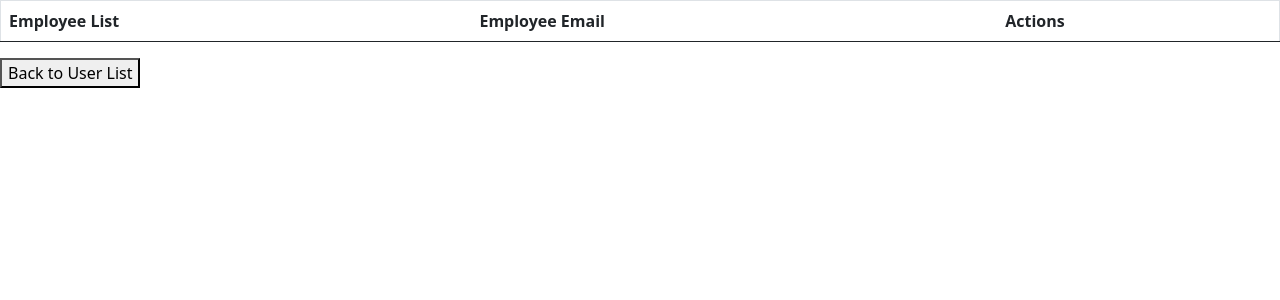
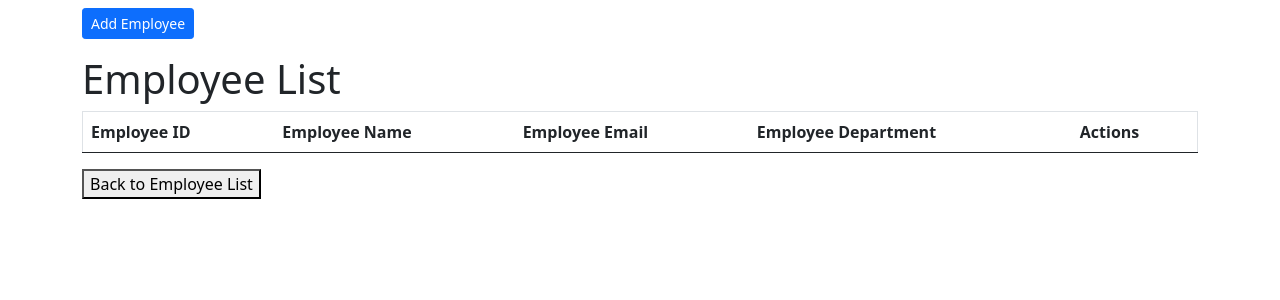
Before and after one commit to GeRmAnImAl/Group1HRMSAPP, a Spring Boot app: page /employeeList in a window 1280 px wide. Shown: the top 300 px of the page. Run offline with Spring Boot 4, Linux system fonts and the light colour scheme; lists and menus that the app fills with data are empty.

Commit message:
Update employee_list for functionality Fixed errors and styling for employee_list.html

```diff
--- a/src/main/java/com/example/group1hrmsapp/model/Employee.java
+++ b/src/main/java/com/example/group1hrmsapp/model/Employee.java
@@ -180,4 +180,8 @@
     public void setManager(Manager manager) {
         this.manager = manager;
     }
+
+    public String getFullName(){
+        return firstName + " " + lastName;
+    }
 }
--- a/src/main/resources/templates/employee_list.html
+++ b/src/main/resources/templates/employee_list.html
@@ -3,28 +3,36 @@
 <head>
     <link href="https://cdn.jsdelivr.net/npm/bootstrap@5.0.0/dist/css/bootstrap.min.css" rel="stylesheet" integrity="sha384-wEmeIV1mKuiNpC+IOBjI7aAzPcEZeedi5yW5f2yOq55WWLwNGmvvx4Um1vskeMj0" crossorigin="anonymous">
     <meta charset="UTF-8">
-    <title>Title</title>
+    <title>Human Resource Management System</title>
 </head>
 <body>
+<div class="container my-2">
+    <a th:href = "@{/showNewEmployeeForm}" class="btn btn-primary btn-sm mb-3"> Add Employee </a>
+    <h1>Employee List</h1>
 <table border="1" class = "table table-striped table-responsive-md">
     <thead>
     <tr>
-        <th>Employee List</th>
+        <th>Employee ID</th>
+        <th>Employee Name</th>
         <th>Employee Email</th>
+        <th>Employee Department</th>
         <th>Actions</th>
     </tr>
     </thead>
     <tbody>
-    <tr th:each="user : ${listEmployees}">
-        <td th:text="${employee.firstName}"></td>
+    <tr th:each="employee : ${listEmployees}">
+        <td th:text="${employee.id}"></td>
+        <td th:text="${employee.getFullName()}"></td>
         <td th:text="${employee.email}"></td>
+        <td th:text="${employee.department}"></td>
         <td>
-            <a th:href="@{/showUserFormForUpdate/{id}(id=${employee.sid})}" class="btn btn-primary">Update or Add Users</a>
-            <a th:href="@{/deleteUser/{id}(id=${employee.sid})}" class="btn btn-danger">Delete</a>
+            <a th:href="@{/showEmployeeFormForUpdate/{id}(id=${employee.id})}" class="btn btn-primary">Update or Add Employee</a>
+            <a th:href="@{/deleteEmployee/{id}(id=${employee.id})}" class="btn btn-danger">Delete</a>
         </td>
     </tr>
     </tbody>
 </table>
-<button th:href = "@{/}"> Back to User List</button>
+<button th:href = "@{/}"> Back to Employee List</button>
+</div>
 </body>
 </html>
--- a/src/main/resources/templates/user_list.html
+++ b/src/main/resources/templates/user_list.html
@@ -3,13 +3,13 @@
 <head>
   <link href="https://cdn.jsdelivr.net/npm/bootstrap@5.0.0/dist/css/bootstrap.min.css" rel="stylesheet" integrity="sha384-wEmeIV1mKuiNpC+IOBjI7aAzPcEZeedi5yW5f2yOq55WWLwNGmvvx4Um1vskeMj0" crossorigin="anonymous">
   <meta charset="UTF-8">
-  <title>Title</title>
+  <title>Human Resource Management System</title>
 </head>
 <body>
 <table border="1" class = "table table-striped table-responsive-md">
   <thead>
   <tr>
-    <th>User List</th>
+    <th>Username</th>
     <th>User Password</th>
     <th>Actions</th>
   </tr>
@@ -19,7 +19,7 @@
     <td th:text="${user.userName}"></td>
     <td th:text="${user.password}"></td>
     <td>
-      <a th:href="@{/showUserFormForUpdate/{id}(id=${user.userName})}" class="btn btn-primary">Update or Add Users</a>
+      <a th:href="@{/showUserFormForUpdate/{id}(id=${user.userName})}" class="btn btn-primary">Update or Add User</a>
       <a th:href="@{/deleteUser/{id}(id=${user.userName})}" class="btn btn-danger">Delete</a>
     </td>
   </tr>
```
